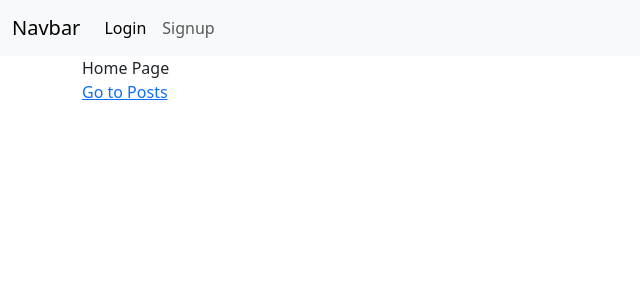
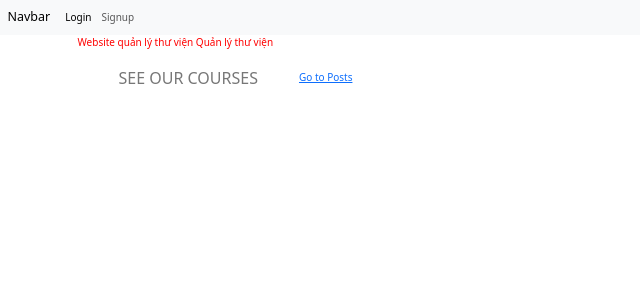
Before and after one commit to TienDatDuong/vue-authentication-2025, a Vue app: page / in a window 1280 px wide. Shown: the top 300 px of the page, without its empty margins (0-640 px from the left). Built offline with nearby package versions, Linux system fonts and the light colour scheme.

Commit message:
init project it15

```diff
--- a/package.json
+++ b/package.json
@@ -17,6 +17,7 @@
   },
   "devDependencies": {
     "@vitejs/plugin-vue": "^5.2.1",
+    "sass": "^1.88.0",
     "vite": "^6.2.2"
   }
 }
--- a/src/components/home.vue
+++ b/src/components/home.vue
@@ -1,9 +1,11 @@
 <template>
     <div>
-        <div>Home Page</div>
+        <div>Website quản lý thư viện Quản lý thư viện</div>
+        <a href="#" class="btn btn--white btn--animated">See our courses</a>
         <router-link to="/posts">Go to Posts</router-link>
     </div>
 </template>
 <script>
+
 </script>
 <style scoped></style>
--- a/src/main.js
+++ b/src/main.js
@@ -5,6 +5,7 @@ import App from "./App.vue";
 import Store from "./store/store";
 import "bootstrap";
 import "bootstrap/dist/css/bootstrap.min.css";
+import "./scss/main.scss";
 
 const app = createApp(App);
 app.use(Store);
--- /dev/null
+++ b/src/scss/abstracts/_variable.scss
@@ -0,0 +1,9 @@
+$color-primary: #5a73fc;
+$color-primary-light: #8e9efc;
+$color-primary-dark: #1c3eff;
+$color-grey: #777;
+$color-white: #fff;
+$color-black: #000;
+$grid-width: 114rem;
+$gutter-vertical: 8rem;//khoang cach giua cac hang
+$gutter-horizontal: 6rem;
--- /dev/null
+++ b/src/scss/base/_animation.scss
@@ -0,0 +1,46 @@
+@keyframes moveInLeft {
+    0% {
+        opacity: 0;
+        transform: translateX(120px);
+    }
+
+    80% {
+        transform: translateX(20px);
+    }
+
+    100% {
+        opacity: 1;
+        transform: translateX(0);
+    }
+
+}
+
+@keyframes moveInRight {
+    0% {
+        opacity: 0;
+        transform: translateX(-120px);
+    }
+
+    80% {
+        transform: translateX(-20px);
+    }
+
+    100% {
+        opacity: 1;
+        transform: translateX(0);
+    }
+
+}
+
+@keyframes moveInButtom {
+    0% {
+        opacity: 0;
+        transform: translateY(30px);
+    }
+
+    100% {
+        opacity: 1;
+        transform: translateY(0);
+    }
+
+}
--- /dev/null
+++ b/src/scss/base/_base.scss
@@ -0,0 +1,23 @@
+*,
+*::after,
+*::before {
+    margin: 0;
+    padding: 0;
+    box-sizing: inherit;
+    color: red;
+}
+
+html {
+    font-size: 62.5%;
+}
+
+body {
+    box-sizing: border-box;
+}
+
+.home {
+    max-width: 1200px;
+    margin: 0 auto;
+    padding: 0 20px;
+    background-image: linear-gradient(to right bottom, rgba($color-primary-light,.8), rgba($color-primary-dark,.8));
+}
--- /dev/null
+++ b/src/scss/components/button.scss
@@ -0,0 +1,53 @@
+.btn {
+    &:link,
+    &:visited {
+        text-transform: uppercase;
+        text-decoration: none;
+        padding: 15px 40px;
+        display: inline-block;
+        border-radius: 100px;
+        font-size: 16px;
+        position: relative;
+    }
+
+    &--animated {
+        animation: moveInButtom .5s ease-out .75s;
+    }
+
+    &--white {
+        background-color: $color-white;
+        color: $color-grey;
+
+        &::after {
+            background-color: #fff;
+        }
+    }
+
+    &:hover {
+        transform: translateY(-3px);
+        box-shadow: 0 5px 20px rgba($color-black, .3);
+
+        &::after {
+            transform: scaleX(1.4) scaleY(1.6);
+            opacity: 0;
+        }
+    }
+
+    &:active {
+        outline: none;
+        transform: translateY(-1px);
+        box-shadow: 0 5px 10px rgba($color-black, .2);
+    }
+
+    &::after {
+        content: "";
+        display: inline-block;
+        height: 100%;
+        width: 100%;
+        position: absolute;
+        top: 0;
+        left: 0;
+        border-radius: 100px;
+        z-index: -1;
+        transition: all .4s;
+    }   }
--- /dev/null
+++ b/src/scss/main.scss
@@ -0,0 +1,5 @@
+@import './abstracts/variable';
+@import './base/base';
+@import './base/animation';
+@import './layout/home';
+@import './components/button.scss';
```
Also changed, not shown: src/css/style.css (added), src/scss/layout/_home.scss (added), 1 other file (tests, documents, lock files or other folders).
